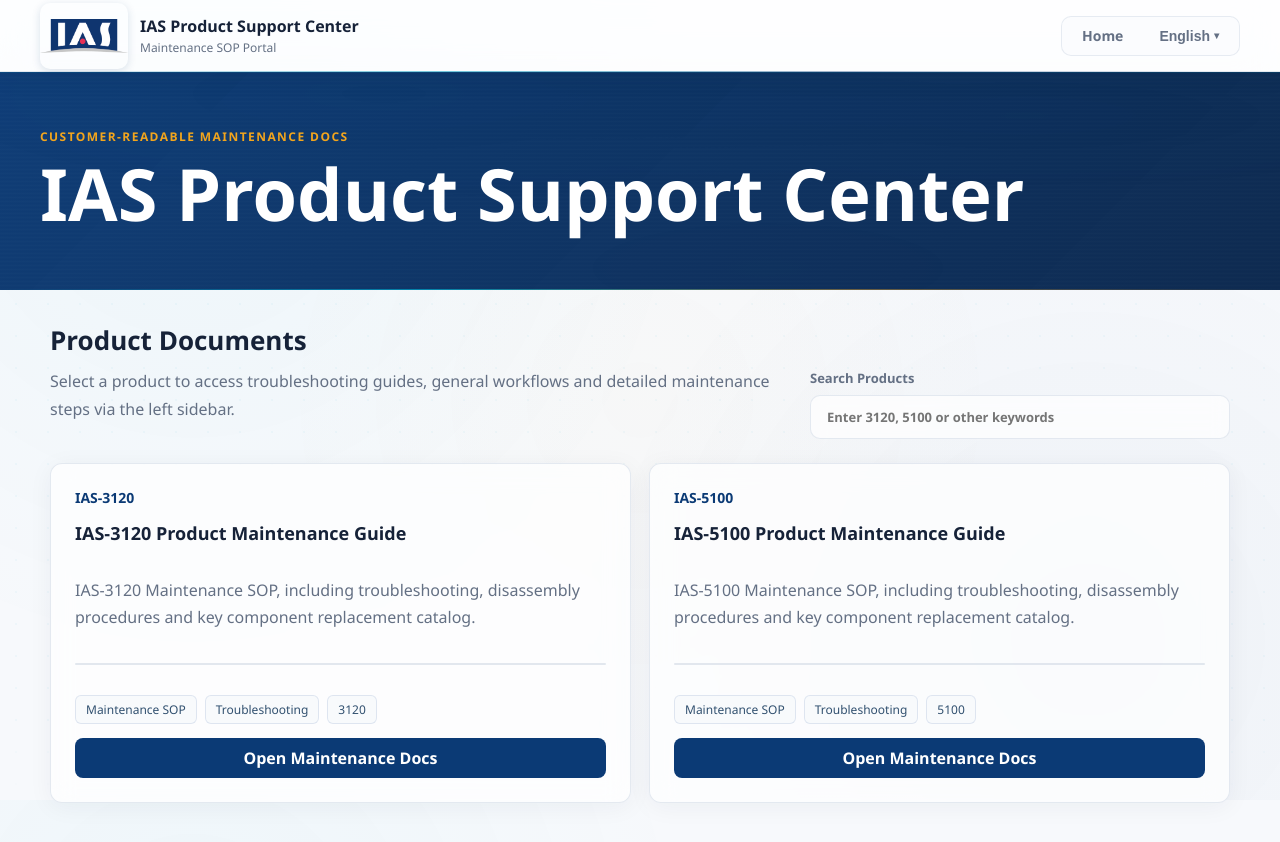
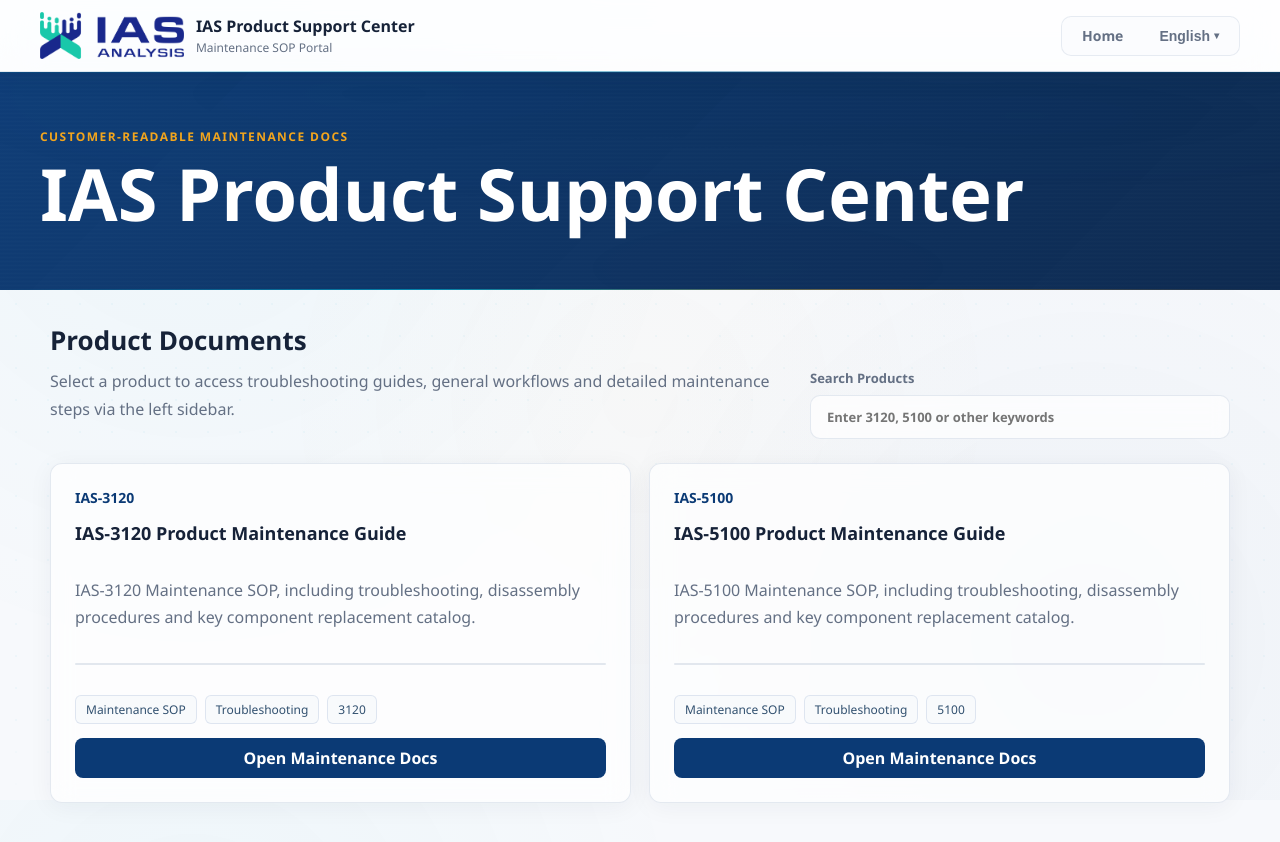
Before and after one commit to ZihaoBAO/ias-product-support-site, a Vue app: page / in a window 1280 px wide. Shown: the top 842 px of the page. Built offline with nearby package versions, Linux system fonts and the light colour scheme.

Commit message:
feat: replace logo with IAS-LOGO horizontal combo (RGB)

```diff
--- a/src/App.vue
+++ b/src/App.vue
@@ -1,7 +1,7 @@
 <template>
   <header class="topbar">
     <a class="brand" href="#/">
-      <img class="brand-logo" :src="`${baseUrl}images/products/ias-3120/excel/ias-3120-spectrum-analyzer-disa/image-007.png`" alt="IAS Logo" />
+      <img class="brand-logo" :src="`${baseUrl}images/ias-logo.png`" alt="IAS Logo" />
       <span>
         <strong>{{ t('app.title') }}</strong>
         <small>{{ t('app.subtitle') }}</small>
--- a/src/styles.css
+++ b/src/styles.css
@@ -93,11 +93,9 @@ main {
 }
 
 .brand-logo {
-  width: 88px;
-  height: 66px;
-  border-radius: 10px;
+  height: 48px;
+  width: auto;
   object-fit: contain;
-  box-shadow: 0 2px 8px rgba(11, 58, 117, 0.15);
 }
 
 .brand strong,
```
Also changed, not shown: public/images/ias-logo.png (added).
